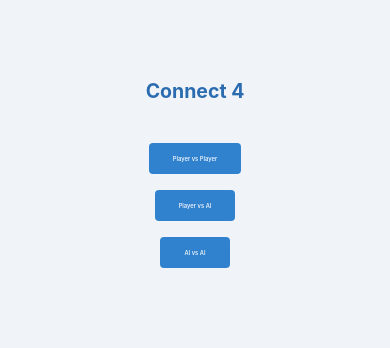
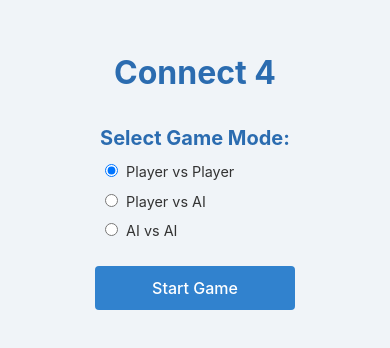
Before and after one commit to wahidonix/Connect4, a React (Vite) app: page / in a window 390 px wide. Shown: the part 250-598 px from the top of the page. Built offline with nearby package versions, Linux system fonts and the light colour scheme.

Commit message:
added mobile support

```diff
--- a/src/Connect4.css
+++ b/src/Connect4.css
@@ -1,43 +1,68 @@
-body, html {
+/* Global Styles */
+body,
+html {
   margin: 0;
   padding: 0;
   height: 100%;
   overflow: hidden;
 }
 
+/* Connect4 Container */
 .connect4 {
   display: flex;
   justify-content: center;
   align-items: center;
-    height: 100vh;
+  min-height: 100vh;
   width: 100vw;
   background-color: #f0f4f8;
+  flex-direction: column;
 }
 
+/* Main Menu Styles */
 .main-menu {
   display: flex;
   flex-direction: column;
   align-items: center;
-    width: 100%;
-    height: 100%;
-    justify-content: center;
+  width: 90%;
+  max-width: 600px;
+  padding: 1rem;
 }
 
 .main-menu h1 {
-    font-size: 5vw;
-    margin-bottom: 2rem;
-    color: #2b6cb0;
+  font-size: 2.5rem;
+  margin-bottom: 1rem;
+  color: #2b6cb0; /* Ensure text color is set */
+  text-align: center;
+}
+
+.main-menu h2 {
+  font-size: 1.5rem;
+  margin-bottom: 0.5rem;
+  color: #2b6cb0; /* Ensure text color is set */
+}
+
+.main-menu label {
+  display: block;
+  font-size: 1rem;
+  margin-bottom: 0.5rem;
+  color: #333; /* Set text color for labels */
+}
+
+.main-menu input[type='radio'] {
+  margin-right: 0.5rem;
 }
 
 .main-menu button {
-    margin: 0.5rem;
+  margin-top: 1rem;
   padding: 0.75rem 1.5rem;
-    font-size: 1.5vw;
+  font-size: 1.25rem;
   color: white;
   background-color: #3182ce;
   border: none;
   border-radius: 0.25rem;
   cursor: pointer;
+  width: 100%;
+  max-width: 200px;
   transition: background-color 0.3s;
 }
 
@@ -45,30 +70,26 @@ body, html {
   background-color: #2c5282;
 }
 
-  .main-menu button:disabled {
-    background-color: #a0aec0;
-    cursor: not-allowed;
-  }
-
+/* Game Board Styles */
 .game-board {
   display: flex;
   flex-direction: column;
   align-items: center;
   justify-content: center;
-    width: 100%;
-    height: 100%;
 }
 
 .game-board h2 {
-    font-size: 2vw;
-    margin-bottom: 1rem;
+  font-size: 1.5rem;
+  margin-bottom: 0.5rem;
   color: #2b6cb0;
+  text-align: center;
 }
 
 .board {
   background-color: #3182ce;
   border-radius: 0.5rem;
   box-shadow: 0 4px 6px rgba(0, 0, 0, 0.1);
+  overflow: hidden;
 }
 
 .row {
@@ -83,6 +104,7 @@ body, html {
   justify-content: center;
   align-items: center;
   cursor: pointer;
+  position: relative;
 }
 
 .piece {
@@ -101,24 +123,61 @@ body, html {
   position: absolute;
   border-radius: 50%;
   border: 4px solid white;
+
 }
 
 .controls {
   margin-top: 1rem;
+  display: flex;
+  flex-wrap: wrap;
+  justify-content: center;
 }
 
 .controls button {
-    margin: 0 0.5rem;
-    padding: 0.5rem 1rem;
-    font-size: 1vw;
+  margin: 0.5rem;
+  padding: 0.75rem 1.5rem;
+  font-size: 1rem;
   color: white;
   background-color: #3182ce;
   border: none;
   border-radius: 0.25rem;
   cursor: pointer;
   transition: background-color 0.3s;
+  flex: 1 1 40%;
+  max-width: 200px;
 }
 
 .controls button:hover {
   background-color: #2c5282;
 }
+
+/* Media Queries for Mobile Devices */
+@media (max-width: 600px) {
+  .main-menu h1 {
+    font-size: 2rem;
+  }
+
+  .main-menu h2 {
+    font-size: 1.25rem;
+  }
+
+  .main-menu label {
+    font-size: 0.9rem;
+  }
+
+  .main-menu button {
+    font-size: 1rem;
+  }
+
+  .game-board h2 {
+    font-size: 1.25rem;
+  }
+
+  .controls button {
+    font-size: 0.9rem;
+  }
+
+  .cell {
+    margin: 1px;
+  }
+}
--- a/src/Connect4.jsx
+++ b/src/Connect4.jsx
@@ -6,30 +6,51 @@ const ROWS = 6;
 const COLS = 7;
 
 const Connect4 = () => {
-    const [board, setBoard] = useState(Array(ROWS).fill().map(() => Array(COLS).fill(null)));
+    const [board, setBoard] = useState(
+        Array(ROWS)
+            .fill()
+            .map(() => Array(COLS).fill(null))
+    );
     const [currentPlayer, setCurrentPlayer] = useState('red');
     const [gameMode, setGameMode] = useState('menu');
     const [winner, setWinner] = useState(null);
     const [winningCells, setWinningCells] = useState([]);
-    const [windowSize, setWindowSize] = useState({ width: window.innerWidth, height: window.innerHeight });
+    const [windowSize, setWindowSize] = useState({
+        width: window.innerWidth,
+        height: window.innerHeight,
+    });
     const [isAnimating, setIsAnimating] = useState(false);
+    const [aiDifficulty, setAiDifficulty] = useState('easy');
+    const [selectedGameMode, setSelectedGameMode] = useState('pvp');
 
     // Ref to store the AI timeout ID
     const aiTimeoutRef = useRef(null);
 
     useEffect(() => {
         const handleResize = () => {
-            setWindowSize({ width: window.innerWidth, height: window.innerHeight });
+            setWindowSize({
+                width: window.innerWidth,
+                height: window.innerHeight,
+            });
         };
 
         window.addEventListener('resize', handleResize);
         return () => window.removeEventListener('resize', handleResize);
     }, []);
 
-    const cellSize = Math.min(windowSize.width / (COLS + 2), windowSize.height / (ROWS + 4));
+    // Adjust cellSize to ensure it's responsive on mobile devices
+    const cellSize = Math.min(
+        windowSize.width / (COLS + 2),
+        windowSize.height / (ROWS + 4),
+        80 // Maximum cell size for mobile friendliness
+    );
 
     const resetGame = () => {
-        setBoard(Array(ROWS).fill().map(() => Array(COLS).fill(null)));
+        setBoard(
+            Array(ROWS)
+                .fill()
+                .map(() => Array(COLS).fill(null))
+        );
         setCurrentPlayer('red');
         setWinner(null);
         setWinningCells([]);
@@ -44,10 +65,10 @@ const Connect4 = () => {
 
     const checkWinner = (row, col) => {
         const directions = [
-            [0, 1],  // horizontal
-            [1, 0],  // vertical
-            [1, 1],  // diagonal \
-            [1, -1]  // diagonal /
+            [0, 1], // horizontal
+            [1, 0], // vertical
+            [1, 1], // diagonal \
+            [1, -1], // diagonal /
         ];
 
         for (const [dx, dy] of directions) {
@@ -59,8 +80,10 @@ const Connect4 = () => {
                 const newRow = row + i * dx;
                 const newCol = col + i * dy;
                 if (
-                    newRow >= 0 && newRow < ROWS &&
-                    newCol >= 0 && newCol < COLS &&
+                    newRow >= 0 &&
+                    newRow < ROWS &&
+                    newCol >= 0 &&
+                    newCol < COLS &&
                     board[newRow][newCol]?.color === currentPlayer
                 ) {
                     count++;
@@ -75,8 +98,10 @@ const Connect4 = () => {
                 const newRow = row - i * dx;
                 const newCol = col - i * dy;
                 if (
-                    newRow >= 0 && newRow < ROWS &&
-                    newCol >= 0 && newCol < COLS &&
+                    newRow >= 0 &&
+                    newRow < ROWS &&
+                    newCol >= 0 &&
+                    newCol < COLS &&
                     board[newRow][newCol]?.color === currentPlayer
                 ) {
                     count++;
@@ -96,7 +121,11 @@ const Connect4 = () => {
 
     const handleColumnClick = (col, isAiMove = false) => {
         if (winner || isAnimating) return;
-        if ((gameMode === 'pve' && currentPlayer === 'yellow' && !isAiMove) || (gameMode === 'eve' && !isAiMove)) return;
+        if (
+            (gameMode === 'pve' && currentPlayer === 'yellow' && !isAiMove) ||
+            (gameMode === 'eve' && !isAiMove)
+        )
+            return;
 
         for (let row = ROWS - 1; row >= 0; row--) {
             if (!board[row][col]) {
@@ -112,12 +141,17 @@ const Connect4 = () => {
                 // Remove the 'isNew' flag and update currentPlayer after animation
                 setTimeout(() => {
                     const updatedBoard = board.map((row) => [...row]);
-                    updatedBoard[row][col] = { color: currentPlayer, isNew: false };
+                    updatedBoard[row][col] = {
+                        color: currentPlayer,
+                        isNew: false,
+                    };
                     setBoard(updatedBoard);
                     setIsAnimating(false);
 
                     if (!winner) {
-                        setCurrentPlayer(currentPlayer === 'red' ? 'yellow' : 'red');
+                        setCurrentPlayer(
+                            currentPlayer === 'red' ? 'yellow' : 'red'
+                        );
                     }
                 }, 500);
 
@@ -127,27 +161,46 @@ const Connect4 = () => {
     };
 
     const aiMove = () => {
-        const validColumns = [];
-        for (let col = 0; col < COLS; col++) {
-            if (!board[0][col]) {
-                validColumns.push(col);
+        aiTimeoutRef.current = setTimeout(async () => {
+            try {
+                const response = await fetch(
+                    'http://localhost:5000/ai-move',
+                    {
+                        method: 'POST',
+                        headers: {
+                            'Content-Type': 'application/json',
+                        },
+                        body: JSON.stringify({
+                            board,
+                            aiDifficulty,
+                            aiColor: currentPlayer,
+                        }),
+                    }
+                );
+                const data = await response.json();
+                const aiSelectedColumn = data.column;
+                if (aiSelectedColumn !== undefined) {
+                    handleColumnClick(aiSelectedColumn, true);
+                } else {
+                    console.error('Invalid AI move received from server');
+                }
+            } catch (error) {
+                console.error('Error fetching AI move:', error);
             }
-        }
-        if (validColumns.length === 0) return; // Board is full
-        const randomCol = validColumns[Math.floor(Math.random() * validColumns.length)];
-        // Adding a slight delay to mimic thinking
-        aiTimeoutRef.current = setTimeout(() => {
-            handleColumnClick(randomCol, true);
-        }, 500);
+        }, 500); // Delay of 500ms to mimic thinking
     };
 
     useEffect(() => {
         if (!isAnimating && !winner) {
-            if (gameMode === 'pve' && currentPlayer === 'yellow') {
-                aiMove();
-            } else if (gameMode === 'eve') {
-                aiMove();
-            }
+            const performAIMove = async () => {
+                if (
+                    (gameMode === 'pve' && currentPlayer === 'yellow') ||
+                    gameMode === 'eve'
+                ) {
+                    aiMove();
+                }
+            };
+            performAIMove();
         }
         // Cleanup AI timeout when unmounting or changing game modes
         return () => {
@@ -161,23 +214,76 @@ const Connect4 = () => {
     const MainMenu = () => (
         <div className="main-menu">
             <h1>Connect 4</h1>
-            <button onClick={() => {
-                resetGame();
-                setGameMode('pvp');
-            }}>
-                Player vs Player
-            </button>
-            <button onClick={() => {
-                resetGame();
-                setGameMode('pve');
-            }}>
-                Player vs AI
-            </button>
-            <button onClick={() => {
-                resetGame();
-                setGameMode('eve');
-            }}>
-                AI vs AI
+            <div className="game-mode-selection">
+                <h2>Select Game Mode:</h2>
+                <label>
+                    <input
+                        type="radio"
+                        value="pvp"
+                        checked={selectedGameMode === 'pvp'}
+                        onChange={() => setSelectedGameMode('pvp')}
+                    />
+                    Player vs Player
+                </label>
+                <label>
+                    <input
+                        type="radio"
+                        value="pve"
+                        checked={selectedGameMode === 'pve'}
+                        onChange={() => setSelectedGameMode('pve')}
+                    />
+                    Player vs AI
+                </label>
+                <label>
+                    <input
+                        type="radio"
+                        value="eve"
+                        checked={selectedGameMode === 'eve'}
+                        onChange={() => setSelectedGameMode('eve')}
+                    />
+                    AI vs AI
+                </label>
+            </div>
+            {(selectedGameMode === 'pve' ||
+                selectedGameMode === 'eve') && (
+                <div className="ai-difficulty-selection">
+                    <h2>Select AI Difficulty:</h2>
+                    <label>
+                        <input
+                            type="radio"
+                            value="easy"
+                            checked={aiDifficulty === 'easy'}
+                            onChange={() => setAiDifficulty('easy')}
+                        />
+                        Easy
+                    </label>
+                    <label>
+                        <input
+                            type="radio"
+                            value="medium"
+                            checked={aiDifficulty === 'medium'}
+                            onChange={() => setAiDifficulty('medium')}
+                        />
+                        Medium
+                    </label>
+                    <label>
+                        <input
+                            type="radio"
+                            value="hard"
+                            checked={aiDifficulty === 'hard'}
+                            onChange={() => setAiDifficulty('hard')}
+                        />
+                        Hard
+                    </label>
+                </div>
+            )}
+            <button
+                onClick={() => {
+                    resetGame();
+                    setGameMode(selectedGameMode);
+                }}
+            >
+                Start Game
             </button>
         </div>
     );
@@ -199,38 +305,80 @@ const Connect4 = () => {
                     ? `${getPlayerName(winner)} Wins!`
                     : `Current Player: ${getPlayerName(currentPlayer)}`}
             </h2>
-            <div className="board" style={{ padding: cellSize / 2 }}>
+            <div
+                className="board"
+                style={{
+                    padding: cellSize / 2,
+                    maxWidth: cellSize * COLS + cellSize,
+                    maxHeight: cellSize * ROWS + cellSize,
+                }}
+            >
                 {board.map((row, rowIndex) => (
                     <div key={rowIndex} className="row">
                         {row.map((cell, colIndex) => (
                             <motion.div
                                 key={colIndex}
                                 className="cell"
-                                style={{ width: cellSize, height: cellSize }}
-                                onClick={() => handleColumnClick(colIndex)}
-                                whileHover={{ scale: 1.1 }}
-                                whileTap={{ scale: 0.9 }}
+                                style={{
+                                    width: cellSize,
+                                    height: cellSize,
+                                }}
+                                onClick={() =>
+                                    handleColumnClick(colIndex)
+                                }
+                                whileHover={{ scale: 1.05 }}
+                                whileTap={{ scale: 0.95 }}
                             >
                                 <AnimatePresence>
                                     {cell && (
                                         <motion.div
                                             key={`${rowIndex}-${colIndex}`}
                                             className={`piece ${cell.color}`}
-                                            style={{ width: cellSize * 0.8, height: cellSize * 0.8 }}
-                                            initial={cell.isNew ? { y: -windowSize.height, scale: 0.5 } : { scale: 1 }}
+                                            style={{
+                                                width: cellSize * 0.8,
+                                                height: cellSize * 0.8,
+                                            }}
+                                            initial={
+                                                cell.isNew
+                                                    ? {
+                                                          y: -windowSize.height,
+                                                          scale: 0.5,
+                                                      }
+                                                    : { scale: 1 }
+                                            }
                                             animate={{ y: 0, scale: 1 }}
                                             exit={{ scale: 0 }}
-                                            transition={cell.isNew ? { type: 'spring', stiffness: 300, damping: 30 } : { duration: 0.2 }}
+                                            transition={
+                                                cell.isNew
+                                                    ? {
+                                                          type: 'spring',
+                                                          stiffness: 300,
+                                                          damping: 30,
+                                                      }
+                                                    : { duration: 0.2 }
+                                            }
                                         />
                                     )}
                                 </AnimatePresence>
-                                {winningCells.some(([r, c]) => r === rowIndex && c === colIndex) && (
+                                {winningCells.some(
+                                    ([r, c]) =>
+                                        r === rowIndex &&
+                                        c === colIndex
+                                ) && (
                                     <motion.div
                                         className="winning-piece"
-                                        style={{ width: cellSize * 0.8, height: cellSize * 0.8 }}
+                                        style={{
+                                            width: cellSize * 0.8,
+                                            height: cellSize * 0.8,
+                                        }}
                                         initial={{ scale: 0 }}
-                                        animate={{ scale: [0, 1.2, 1] }}
-                                        transition={{ duration: 0.5, times: [0, 0.6, 1] }}
+                                        animate={{
+                                            scale: [0, 1.2, 1],
+                                        }}
+                                        transition={{
+                                            duration: 0.5,
+                                            times: [0, 0.6, 1],
+                                        }}
                                     />
                                 )}
                             </motion.div>
@@ -239,9 +387,7 @@ const Connect4 = () => {
                 ))}
             </div>
             <div className="controls">
-                <button onClick={resetGame}>
-                    Reset Game
-                </button>
+                <button onClick={resetGame}>Reset Game</button>
                 <button
                     onClick={() => {
                         resetGame();
@@ -257,7 +403,9 @@ const Connect4 = () => {
     return (
         <div className="connect4">
             {gameMode === 'menu' && <MainMenu />}
-            {(gameMode === 'pvp' || gameMode === 'pve' || gameMode === 'eve') && <GameBoard />}
+            {(gameMode === 'pvp' ||
+                gameMode === 'pve' ||
+                gameMode === 'eve') && <GameBoard />}
         </div>
     );
 };
```
Lines whose indentation alone changed are shown as unchanged.
